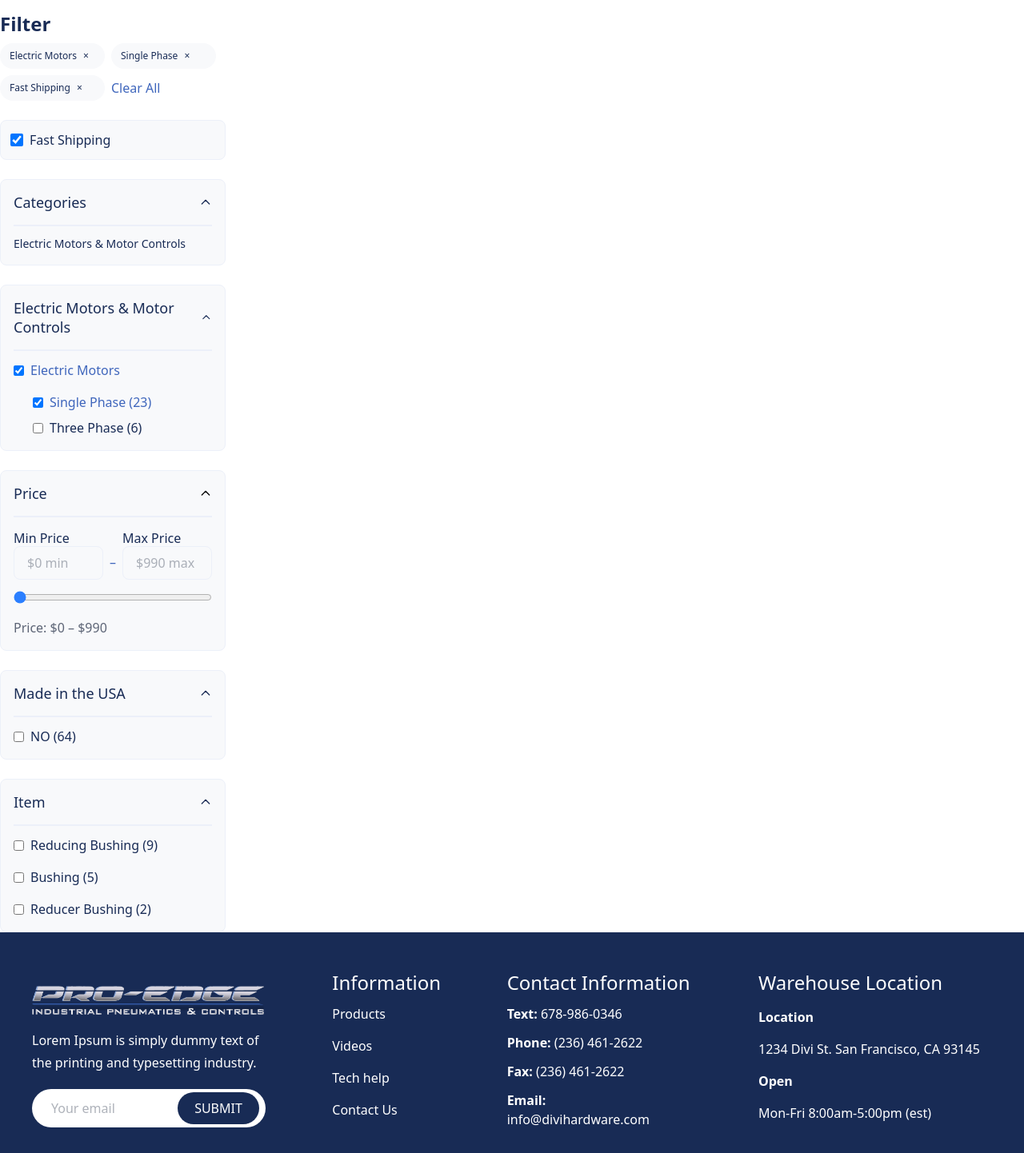
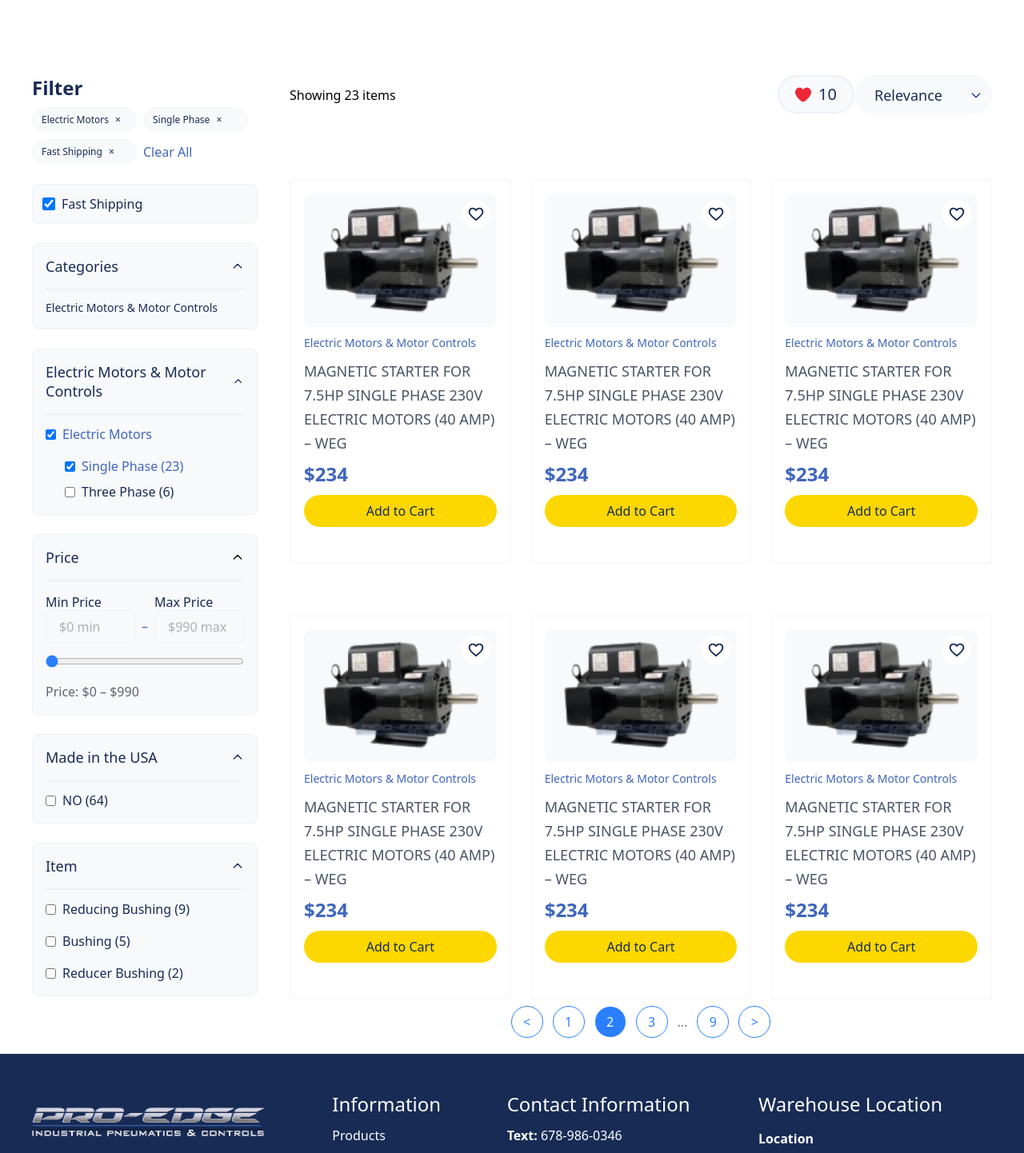
Before and after one commit to BytesBinary/ProEdge, a React (Vite) app in the folder proedge/: page /category in a window 1280 px wide. Shown: the part 248-1690 px from the top of the page at 80% size. Built offline with nearby package versions, Linux system fonts and the light colour scheme.

Commit message:
category page hasbeen added

```diff
--- /dev/null
+++ b/proedge/src/components/category/Card.jsx
@@ -0,0 +1,36 @@
+
+import React from "react";
+import product1 from "../../assets/images/products/product.png"
+import ProductCard from "../common/utils/cards/ProductCard";
+const products = [
+    {
+        image: product1,
+        category: "Electric Motors & Motor Controls",
+        title:
+            "MAGNETIC STARTER FOR 7.5HP SINGLE PHASE 230V ELECTRIC MOTORS (40 AMP) – WEG",
+        price: 234.0,
+    }
+];
+
+const Card = ({ title }) => {
+    return (
+        <section>
+            <h1 className="text-[#182B55] font-semibold text-2xl md:text-5xl text-center mb-10">
+                {title}
+            </h1>
+            <div>
+                {products.map((item, idx) => (
+                    <ProductCard
+                        key={idx}
+                        image={item.image}
+                        category={item.category}
+                        title={item.title}
+                        price={item.price}
+                    />
+                ))}
+            </div>
+        </section>
+    );
+};
+
+export default Card;
--- /dev/null
+++ b/proedge/src/components/category/Pagination.jsx
@@ -0,0 +1,104 @@
+import React from "react";
+
+const Pagination = ({ currentPage, totalPages, onPageChange }) => {
+  const renderPages = () => {
+    const pages = [];
+
+    if (currentPage > 1) {
+      pages.push(
+        <button
+          key="prev"
+          className="w-10 h-10 rounded-full border text-blue-500 hover:bg-blue-100 flex items-center justify-center"
+          onClick={() => onPageChange(currentPage - 1)}
+        >
+          &lt;
+        </button>
+      );
+    }
+
+    // Show first page
+    if (currentPage > 2) {
+      pages.push(
+        <button
+          key={1}
+          className="w-10 h-10 rounded-full border text-blue-500 hover:bg-blue-100 flex items-center justify-center"
+          onClick={() => onPageChange(1)}
+        >
+          1
+        </button>
+      );
+    }
+
+    // Show previous page if needed
+    if (currentPage > 3) {
+      pages.push(
+        <span key="dots1" className="text-gray-500">
+          ...
+        </span>
+      );
+    }
+
+    // Show current page -1, current page, current page +1
+    for (let i = currentPage - 1; i <= currentPage + 1; i++) {
+      if (i > 0 && i <= totalPages) {
+        pages.push(
+          <button
+            key={i}
+            className={`w-10 h-10 rounded-full flex items-center justify-center border ${
+              i === currentPage
+                ? "bg-blue-500 text-white"
+                : "text-blue-500 hover:bg-blue-100"
+            }`}
+            onClick={() => onPageChange(i)}
+          >
+            {i}
+          </button>
+        );
+      }
+    }
+
+    // Show dots if not near the last page
+    if (currentPage < totalPages - 2) {
+      pages.push(
+        <span key="dots2" className="text-gray-500">
+          ...
+        </span>
+      );
+    }
+
+    // Show last page
+    if (currentPage < totalPages - 1) {
+      pages.push(
+        <button
+          key={totalPages}
+          className="w-10 h-10 rounded-full border text-blue-500 hover:bg-blue-100 flex items-center justify-center"
+          onClick={() => onPageChange(totalPages)}
+        >
+          {totalPages}
+        </button>
+      );
+    }
+
+    if (currentPage < totalPages) {
+      pages.push(
+        <button
+          key="next"
+          className="w-10 h-10 rounded-full border text-blue-500 hover:bg-blue-100 flex items-center justify-center"
+          onClick={() => onPageChange(currentPage + 1)}
+        >
+          &gt;
+        </button>
+      );
+    }
+
+    return pages;
+  };
+
+  return (
+    <div className="flex items-center justify-center gap-3 mt-2 mb-5">
+      {renderPages()}
+    </div>
+  );
+};
+
+export default Pagination;
--- a/proedge/src/pages/category/Category.jsx
+++ b/proedge/src/pages/category/Category.jsx
@@ -1,8 +1,92 @@
 import React from "react";
+import { useState } from "react";
 import Filter from "../../components/category/Filter";
+import Card from "../../components/category/Card";
+import Pagination from "../../components/category/Pagination";
 
 const Category = () => {
-  return <Filter />;
+  const [currentPage, setCurrentPage] = useState(2);
+
+  const handlePageChange = (page) => {
+    setCurrentPage(page);
+  };
+  return (
+    <>
+      <div className="w-full max-w-[1200px] mx-auto mt-3 md:mt-20 flex flex-col lg:flex-row justify-between items-start gap-10">
+        {/* Filter Section */}
+        <div className="hidden lg:block">
+          <Filter />
+        </div>
+        <div className="w-full flex flex-col">
+          <div className="flex justify-around md:justify-between items-center">
+            <h1>Showing 23 items</h1>
+            <div className="max-w-80 flex">
+              <div className="bg-[#F8F9FB] border-2 border-[#ECF0F9] rounded-[42px] w-24 h-12 py-3 px-5 mx-auto lg:mx-0 flex items-center justify-between">
+                <svg
+                  width="20"
+                  height="20"
+                  viewBox="0 0 20 20"
+                  fill="none"
+                  xmlns="http://www.w3.org/2000/svg"
+                >
+                  <g clipPath="url(#clip0_448_4569)">
+                    <path
+                      d="M14.5796 1.59766C13.6412 1.61225 12.7233 1.8742 11.9185 2.35705C11.1138 2.8399 10.4507 3.52655 9.99622 4.34766C9.54175 3.52655 8.87867 2.8399 8.07392 2.35705C7.26917 1.8742 6.35126 1.61225 5.41289 1.59766C3.91701 1.66265 2.50764 2.31703 1.49271 3.41785C0.477771 4.51867 -0.060237 5.97643 -0.00377825 7.47266C-0.00377825 11.2618 3.98456 15.4002 7.32956 18.206C8.0764 18.8336 9.02068 19.1777 9.99622 19.1777C10.9718 19.1777 11.916 18.8336 12.6629 18.206C16.0079 15.4002 19.9962 11.2618 19.9962 7.47266C20.0527 5.97643 19.5147 4.51867 18.4997 3.41785C17.4848 2.31703 16.0754 1.66265 14.5796 1.59766Z"
+                      fill="#EE2738"
+                    />
+                  </g>
+                  <defs>
+                    <clipPath id="clip0_448_4569">
+                      <rect width="20" height="20" fill="white" />
+                    </clipPath>
+                  </defs>
+                </svg>
+                <h2 className="text-[#182B55] font-medium text-xl leading-6">
+                  10
+                </h2>
+              </div>
+              <div className="relative inline-block">
+                <select className="appearance-none bg-[#F8F9FB] border border-[#F8F9FB] rounded-[42px] px-6 py-3 pr-8 text-lg leading-6 font-medium text-[#182B55] focus:outline-none">
+                  <option>Relevance</option>
+                  <option>Newest</option>
+                  <option>Oldest</option>
+                  <option>Most Popular</option>
+                </select>
+                <div className="pointer-events-none absolute inset-y-0 right-3 flex items-center">
+                  <svg
+                    className="w-4 h-4 text-blue-900"
+                    fill="none"
+                    stroke="currentColor"
+                    viewBox="0 0 24 24"
+                  >
+                    <path
+                      strokeLinecap="round"
+                      strokeLinejoin="round"
+                      strokeWidth="2"
+                      d="M19 9l-7 7-7-7"
+                    />
+                  </svg>
+                </div>
+              </div>
+            </div>
+          </div>
+          <div className="grid grid-cols-1 gap-6 mt-10 sm:grid-cols-2 md:grid-cols-3">
+            <Card />
+            <Card />
+            <Card />
+            <Card />
+            <Card />
+            <Card />
+          </div>
+          <Pagination
+            currentPage={currentPage}
+            totalPages={9}
+            onPageChange={handlePageChange}
+          />
+        </div>
+      </div>
+    </>
+  );
 };
 
 export default Category;
```
